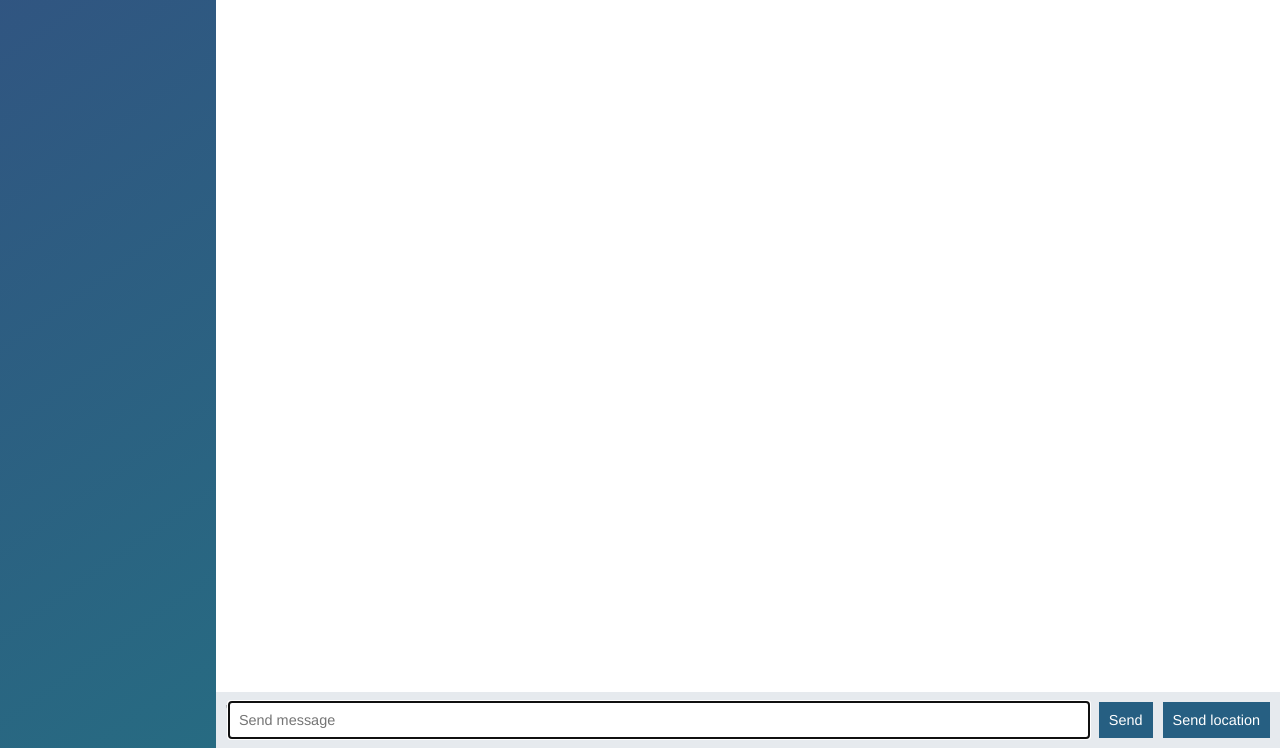
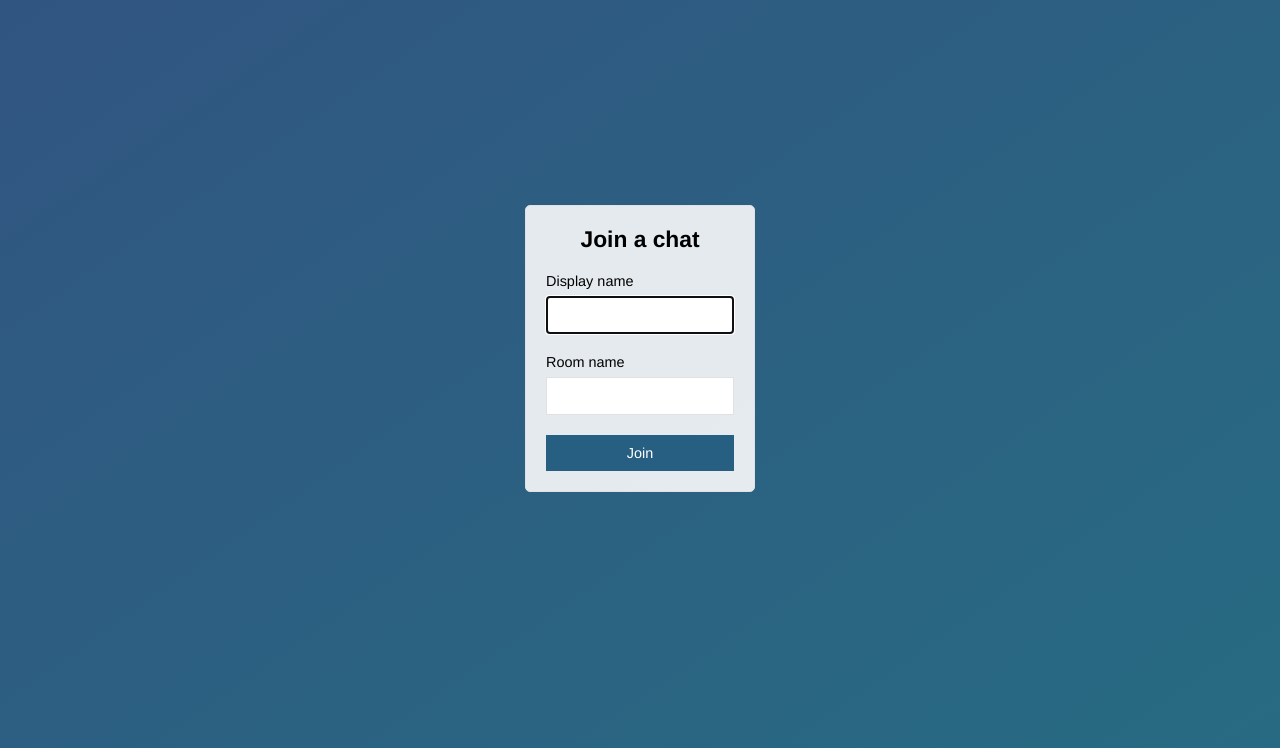
Before and after one commit to i-am-modie/node-chat-app, a website: page public/index.html in a window 1280 px wide. Shown: the part 52-800 px from the top of the page. Drawn offline with nearby package versions, Linux system fonts and the light colour scheme; no server answers.

```diff
--- a/public/index.html
+++ b/public/index.html
@@ -1,60 +1,33 @@
 <!DOCTYPE html>
 <html lang="pl">
+
 <head>
     <meta charset="UTF-8">
     <link rel="stylesheet" href="/css/style.css">
-    <title>Chat app</title>
+    <meta name="viewport" content="width=device-width, initial-scale=1, user-scalable=no">
+    <title>Join | ChatApp</title>
 </head>
-<body class="chat">
-<div class="chat__sidebar">
-    <h3>chat-app</h3>
-    <div id="users"></div>
+
+<body class="centered-form">
+<div class="centered-form__form">
+    <form action="/chat.html">
+        <div class="form-field">
+            <h3>Join a chat</h3>
+        </div>
+        <div class="form-field">
+            <label for="name">Display name</label>
+            <input type="text" name="name" id="name" autofocus>
+        </div>
+        <div class="form-field">
+            <label for="room">Room name</label>
+            <input type="text" name="room" id="room">
+        </div>
+        <div class="form-field">
+            <button>Join</button>
+        </div>
+        </form>
 </div>
 
-<div class="chat__main">
-    <ol id="messages" class="chat__messages"></ol>
+</body>
 
-    <div class="chat__footer">'
-        <form id="message-form">
-            <input name="message" type="text" placeholder="Send message" autofocus autocomplete="off"/>
-            <button>Send</button>
-        </form>
-        <button id="send-location">Send location</button>
-    </div>
-</div>
-
-<script id="message-template" type="text/template">
-
-    <li class="message">
-        <div class="message__title">
-            <span>{{createdAt}}</span>
-            <h4>{{from}}</h4>
-        </div>
-        <div class="message__body">
-            <p>{{text}}</p>
-        </div>
-    </li>
-
-</script>
-
-<script id="location-message-template" type="text/template">
-
-    <li class="message">
-        <div class="message__title">
-            <span>{{createdAt}}</span>
-            <h4>{{from}}</h4>
-        </div>
-        <div class="message__body">
-            <a href="{{url}}" target="_blank">My current location</a>
-        </div>
-    </li>
-
-</script>
-
-    <script src="/socket.io/socket.io.js"></script>
-    <script src="/js/libs/jquery-3.3.1.min.js"></script>
-<script src="/js/libs/moment.js"></script>
-<script src="/js/libs/mustache.min.js"></script>
-    <script src="/js/index.js"></script>
-</body>
 </html>
```
Also changed, not shown: public/chat.html (added, +61 -0 lines).
